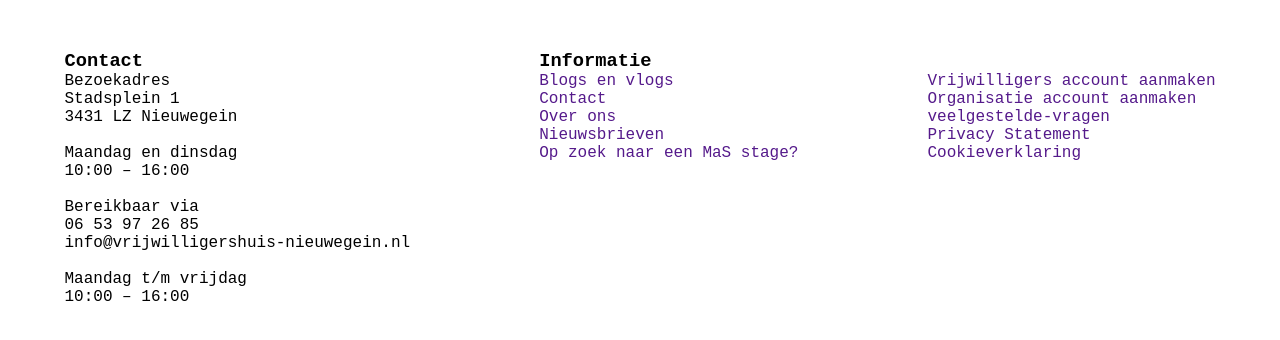
After one commit to Ophidium/vrijwilligerswerk_gl, a PHP site: page /components/footer.php in a window 1280 px wide. The commit adds this page. Shown: the top 340 px of the page. Run offline with PHP 8.4, Linux system fonts and the light colour scheme.

Commit message:
header, about page en footer af

```diff
--- a/assets/style.css
+++ b/assets/style.css
@@ -1,13 +1,15 @@
 * {
   margin: 0;
   padding: 0;
-  font-family: 'Courier New', Courier, monospace;
+  font-family: "Courier New", Courier, monospace;
 }
 
+/* Navbar logo */
 #navbarLogo {
   margin-right: auto;
 }
 
+/* Navbar div */
 nav {
   display: flex;
   justify-content: flex-end;
@@ -15,9 +17,10 @@ nav {
   padding: 20px 50px;
 }
 
+/* Navbar link */
 nav a {
   text-decoration: none;
-  color: black;
+  color: #0066ff;
 }
 
 ul {
@@ -26,14 +29,15 @@ ul {
 
 li {
   list-style: none;
-  padding: 20px;
+  padding-left: 20px;
   display: inline-block;
 }
 
+/* Navbar animation underline hover */
 .navLink {
   font-weight: bold;
   text-decoration: none;
-  color: #000000;
+  color: #0066ff;
   padding: 14px 0px;
   display: inline-block;
   position: relative;
@@ -49,7 +53,7 @@ li {
   height: 2px;
   content: "";
   position: absolute;
-  background-color: #031d44;
+  background-color: #0066ff;
 }
 
 .navLinkUnder::before {
@@ -60,3 +64,67 @@ li {
 .navLinkUnder:hover::before {
   width: 100%;
 }
+
+/* Header */
+.headerContainer {
+    margin-bottom: 50px;
+    display: flex;
+    justify-content: center;
+    align-items: center;
+    height: 500px;
+    background-image: linear-gradient(rgba(0, 0, 0, 0.5), rgba(0, 0, 0, 0.5)), url("header.jpg");
+}
+
+/* Searchbar */
+
+/* Contact page*/
+.contactContainer {
+    display: flex;
+    justify-content: space-around;
+}
+
+.contactForm {
+    display: flex;
+    flex-direction: row;
+}
+
+input[type=text], input[type=email], textarea {
+    width: 200%;
+    padding: 5px;
+    margin-bottom: 15px;
+}
+
+textarea {
+    width: 300%;
+    height: 200px;
+}
+
+/* Footer */
+.footerContainer {
+    margin-top: 50px;
+  display: flex;
+  justify-content: space-around;
+  align-items: baseline;
+}
+
+.footerInformatie {
+  display: flex;
+  flex-direction: column;
+}
+
+.footerInformatie a {
+  text-decoration: none;
+}
+
+/* Dit is tijdelijk */
+.white {
+  color: white;
+}
+
+
+/* About */
+.aboutContainer {
+    width: 50%;
+    margin: auto;
+    display: block;
+}
--- /dev/null
+++ b/components/footer.php
@@ -0,0 +1,42 @@
+<!DOCTYPE html>
+<html lang="en">
+<head>
+    <link rel="stylesheet" href="../assets/style.css">
+</head>
+<body>
+    <div class="footerContainer">
+        <div class="footerContact">
+            <h3>Contact</h3>
+            <p>Bezoekadres</p>
+            <p>Stadsplein 1</p>
+            <p>3431 LZ Nieuwegein</p>
+            <br>
+            <p>Maandag en dinsdag</p>
+            <p>10:00 – 16:00</p>
+            <br>
+            <p>Bereikbaar via</p>
+            <p>06 53 97 26 85</p>
+            <p>info@vrijwilligershuis-nieuwegein.nl</p>
+            <br>
+            <p>Maandag t/m vrijdag</p>
+            <p>10:00 – 16:00</p>
+        </div>
+        <div class="footerInformatie">
+            <h3>Informatie</h3>
+            <a href="">Blogs en vlogs</a>
+            <a href="">Contact</a>
+            <a href="">Over ons</a>
+            <a href="">Nieuwsbrieven</a>
+            <a href="">Op zoek naar een MaS stage?</a>
+        </div>
+        <div class="footerInformatie">
+            <h3 class="white">Informatie</h3>
+            <a href="">Vrijwilligers account aanmaken</a>
+            <a href="">Organisatie account aanmaken</a>
+            <a href="">veelgestelde-vragen</a>
+            <a href="">Privacy Statement</a>
+            <a href="">Cookieverklaring</a>
+        </div>
+    </div>
+</body>
+</html>
```
Also changed, not shown: Contact.php (+43 -0 lines), about.php (+28 -1 lines), components/header.php (added, +13 -0 lines), index.php (+8 -3 lines).
